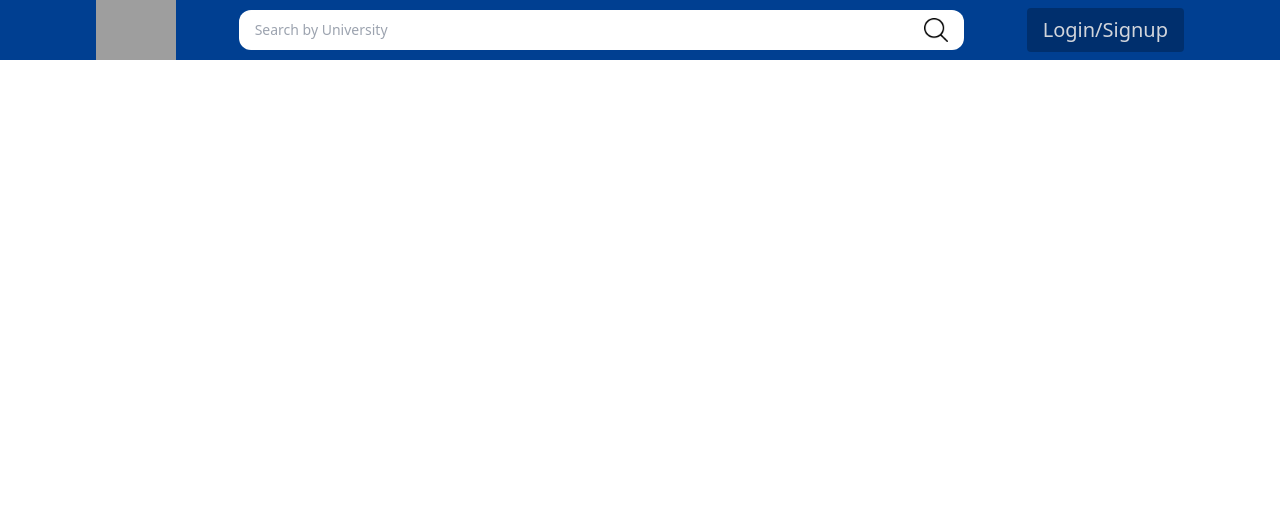
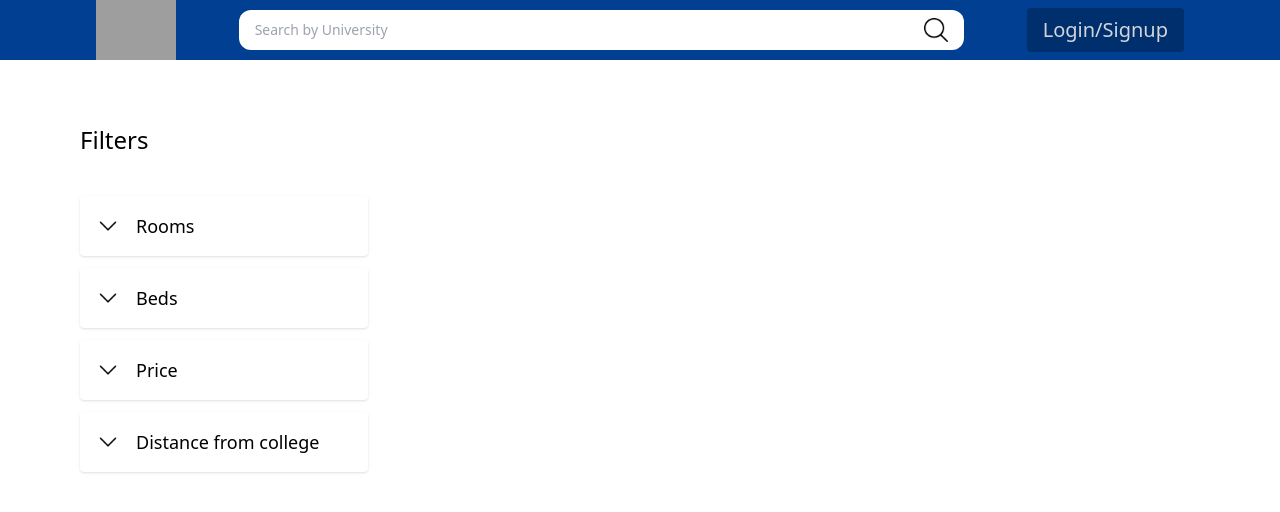
Before and after one commit to CollegeGrahasthi/landing, a React (Create React App) app: page /rooms in a window 1280 px wide. Shown: the top 512 px of the page. Built offline with nearby package versions, Linux system fonts and the light colour scheme; grey boxes are pictures that could not be loaded; the HTML template or start-up script is replaced by a standard one.

Commit message:
add filter in rooms page

```diff
--- /dev/null
+++ b/src/components/Rooms/Disclosure.Rooms.jsx
@@ -0,0 +1,40 @@
+import React, { useState } from 'react';
+import downArrow from '../../images/down-arrow.png';
+import upArrow from '../../images/up-arrow.png';
+
+const Disclosure = ({ title, tags }) => {
+    const [open, setOpen] = useState(false);
+
+    const handleClick = () => {
+        setOpen(!open);
+    };
+
+    return (
+        <div className='shadow rounded flex flex-col justify-center w-72'>
+            <div className='flex items-center gap-4 p-4 text-lg' onClick={handleClick}>
+                {
+                    open ?
+                        <img src={upArrow} alt="down arrow" className='w-6' />
+                        :
+                        <img src={downArrow} alt="up arrow" className='w-6' />
+                }
+                <h1 className={open ? "text-c1" : "text-black" }>{ title }</h1>
+            </div>
+
+            {
+                open &&
+                <div className="flex items-center gap-3 flex-wrap p-4">
+                {
+                    { tags }.tags.map((tag) => (
+                        <div className="border-2 border-gray-200 hover:border-c1 hover:text-c1 px-2 py-1 rounded">
+                            <a href='/rooms'>{ tag }</a>
+                        </div>
+                    ))
+                }
+                </div>
+            }
+        </div>
+    );
+};
+
+export default Disclosure;
--- a/src/pages/Rooms.jsx
+++ b/src/pages/Rooms.jsx
@@ -1,10 +1,24 @@
 import React from 'react';
 import Nav from '../components/Nav';
+import Disclosure from '../components/Rooms/Disclosure.Rooms';
 
 const Rooms = () => {
   return (
     <div>
       <Nav minimal={false} />
+      <div className='flex gap-10 px-20 py-16'>
+        <div className='flex flex-col gap-3'>
+          <h1 className='text-2xl font-medium pb-7'>Filters</h1>
+          <Disclosure title="Rooms" tags={["1BHK", "2BHK", "Others"]} />
+          <Disclosure title="Beds" tags={["Double Bed", "Single Bed", "Others"]} />
+          <Disclosure title="Price" tags={["> ₹10,000", "₹5,000 - ₹10,000", "< ₹5,000"]} />
+          <Disclosure title="Distance from college" tags={["> 5 KM", "2 KM - 5 KM", "< 2 KM"]} />
+        </div>
+
+        <div>
+
+        </div>
+      </div>
     </div>
   );
 };
```
Also changed, not shown: src/images/down-arrow.png (added), src/images/up-arrow.png (added).
